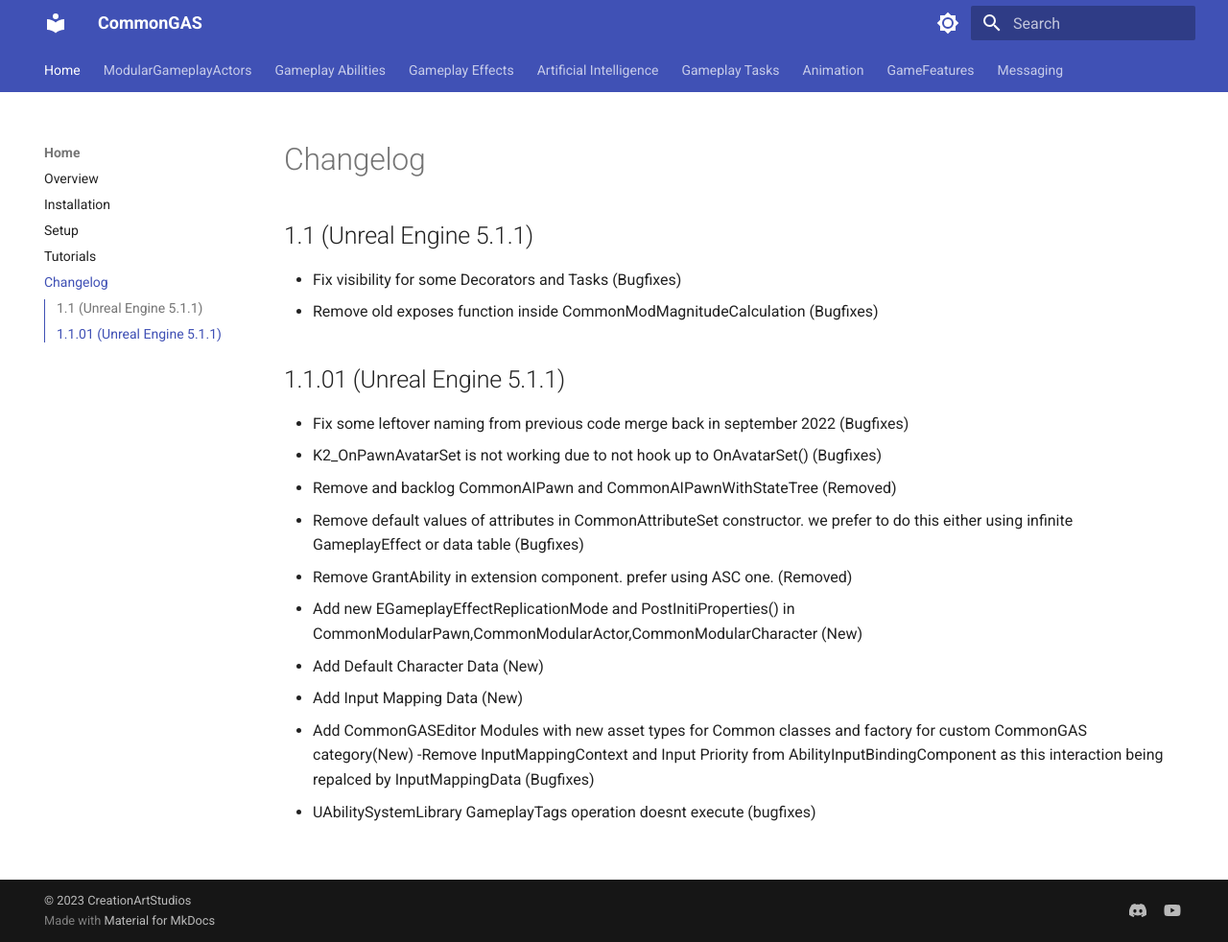
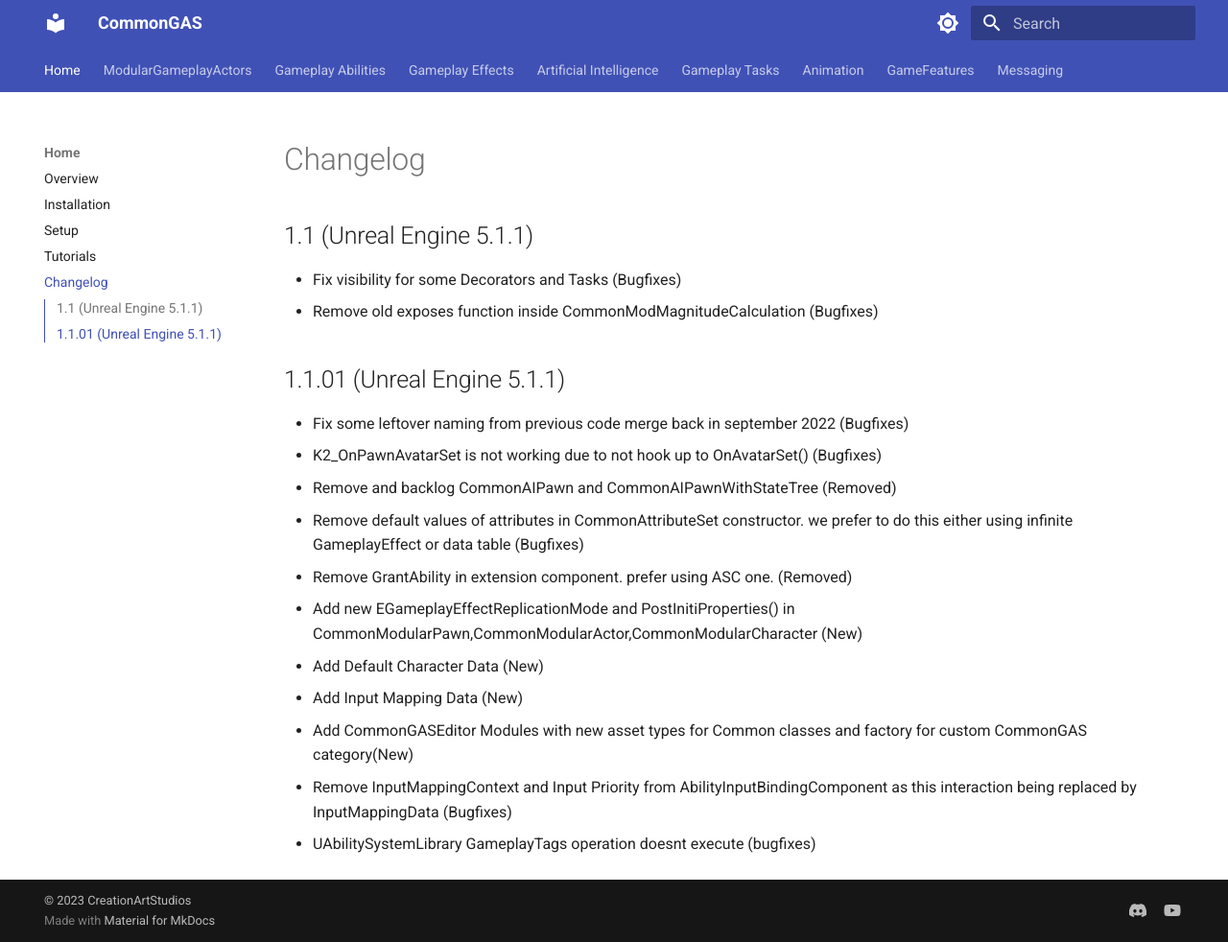
Before and after one commit to KhxiSaki/CommonGASDocs, an MkDocs documentation site: the page built from docs/changelog.md, in a window 1280 px wide and 982 px high. Shown: the whole window at 96% size. Built offline with MkDocs 1.6.1 and Material for MkDocs 9.7.7, drawn with Linux system fonts in a browser that asks for light colours.

Commit message:
Fix typo in 1.1.01 changelog

```diff
--- a/docs/changelog.md
+++ b/docs/changelog.md
@@ -12,5 +12,5 @@
 - Add Default Character Data (New)
 - Add Input Mapping Data (New)
 - Add CommonGASEditor Modules with new asset types for Common  classes and factory for custom CommonGAS category(New)
--Remove InputMappingContext and Input Priority from AbilityInputBindingComponent as this interaction being repalced by InputMappingData (Bugfixes)
+- Remove InputMappingContext and Input Priority from AbilityInputBindingComponent as this interaction being replaced by InputMappingData (Bugfixes)
 - UAbilitySystemLibrary GameplayTags operation doesnt execute (bugfixes)
```
